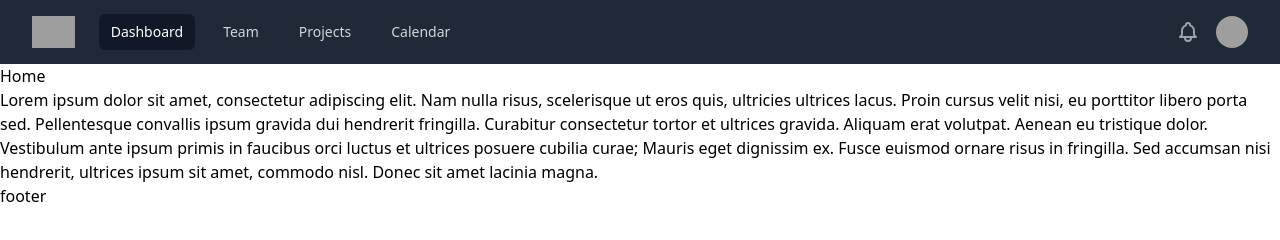
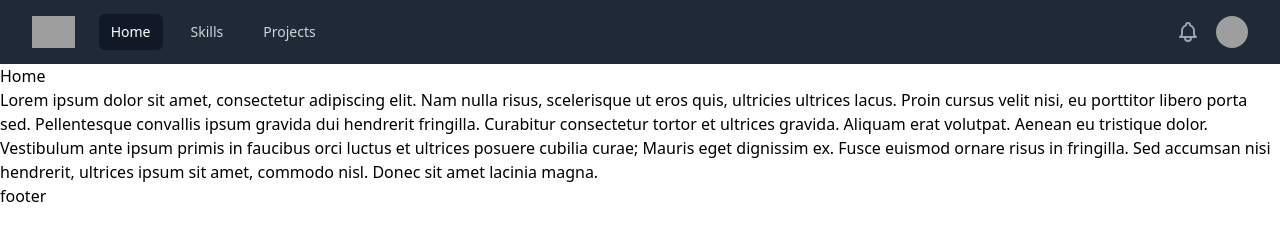
Before and after one commit to ailequal/ailequal.com, a Gatsby site: page / in a window 1280 px wide. Built offline with nearby package versions, Linux system fonts and the light colour scheme; Gatsby itself is replaced by a stand-in of ours; grey boxes are pictures that could not be loaded.

Commit message:
Working on navbar.

```diff
--- a/src/components/navbar.js
+++ b/src/components/navbar.js
@@ -2,12 +2,12 @@ import * as React from 'react'
 import {Fragment} from 'react'
 import {Disclosure, Menu, Transition} from '@headlessui/react'
 import {BellIcon, MenuIcon, XIcon} from '@heroicons/react/outline'
+import {Link} from "gatsby";
 
 const navigation = [
-    {name: 'Dashboard', href: '#', current: true},
-    {name: 'Team', href: '#', current: false},
-    {name: 'Projects', href: '#', current: false},
-    {name: 'Calendar', href: '#', current: false},
+    {name: 'Home', href: '/', current: true},
+    {name: 'Skills', href: '/skills', current: false},
+    {name: 'Projects', href: '/projects', current: false}
 ]
 
 function classNames(...classes) {
@@ -21,8 +21,9 @@ const Navbar = () => {
                 <>
                     <div className="max-w-7xl mx-auto px-2 sm:px-6 lg:px-8">
                         <div className="relative flex items-center justify-between h-16">
+
+                            {/* Left: mobile menu button. */}
                             <div className="absolute inset-y-0 left-0 flex items-center sm:hidden">
-                                {/* Mobile menu button*/}
                                 <Disclosure.Button
                                     className="inline-flex items-center justify-center p-2 rounded-md text-gray-400 hover:text-white hover:bg-gray-700 focus:outline-none focus:ring-2 focus:ring-inset focus:ring-white">
                                     <span className="sr-only">Open main menu</span>
@@ -33,6 +34,8 @@ const Navbar = () => {
                                     )}
                                 </Disclosure.Button>
                             </div>
+
+                            {/* Center: ?? */}
                             <div className="flex-1 flex items-center justify-center sm:items-stretch sm:justify-start">
                                 <div className="flex-shrink-0 flex items-center">
                                     <img
@@ -46,12 +49,13 @@ const Navbar = () => {
                                         alt="Workflow"
                                     />
                                 </div>
+
                                 <div className="hidden sm:block sm:ml-6">
                                     <div className="flex space-x-4">
                                         {navigation.map((item) => (
-                                            <a
+                                            <Link
                                                 key={item.name}
-                                                href={item.href}
+                                                to={item.href}
                                                 className={classNames(
                                                     item.current ? 'bg-gray-900 text-white' : 'text-gray-300 hover:bg-gray-700 hover:text-white',
                                                     'px-3 py-2 rounded-md text-sm font-medium'
@@ -59,11 +63,13 @@ const Navbar = () => {
                                                 aria-current={item.current ? 'page' : undefined}
                                             >
                                                 {item.name}
-                                            </a>
+                                            </Link>
                                         ))}
                                     </div>
                                 </div>
                             </div>
+
+                            {/* Right: ?? */}
                             <div
                                 className="absolute inset-y-0 right-0 flex items-center pr-2 sm:static sm:inset-auto sm:ml-6 sm:pr-0">
                                 <button
@@ -135,13 +141,14 @@ const Navbar = () => {
                         </div>
                     </div>
 
+                    {/* Mobile: hamburger menu. */}
                     <Disclosure.Panel className="sm:hidden">
                         <div className="px-2 pt-2 pb-3 space-y-1">
                             {navigation.map((item) => (
                                 <Disclosure.Button
                                     key={item.name}
-                                    as="a"
-                                    href={item.href}
+                                    as={Link}
+                                    to={item.href}
                                     className={classNames(
                                         item.current ? 'bg-gray-900 text-white' : 'text-gray-300 hover:bg-gray-700 hover:text-white',
                                         'block px-3 py-2 rounded-md text-base font-medium'
```
